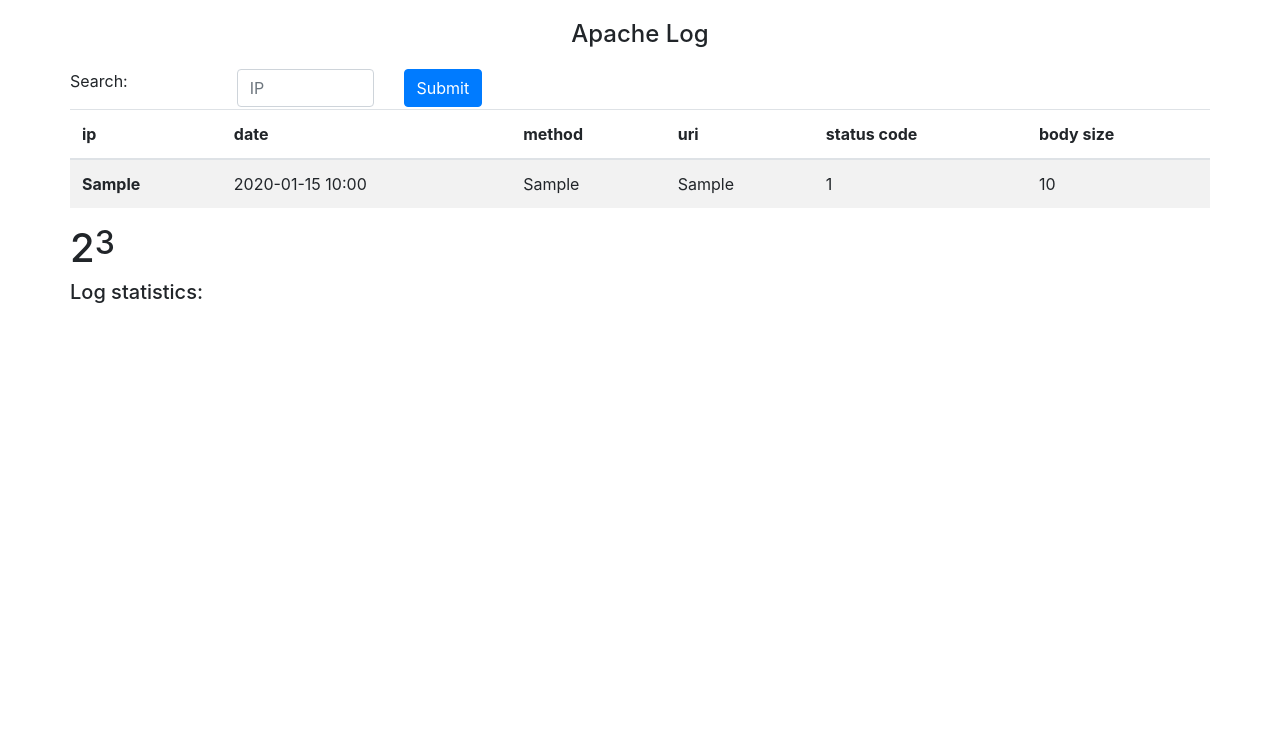
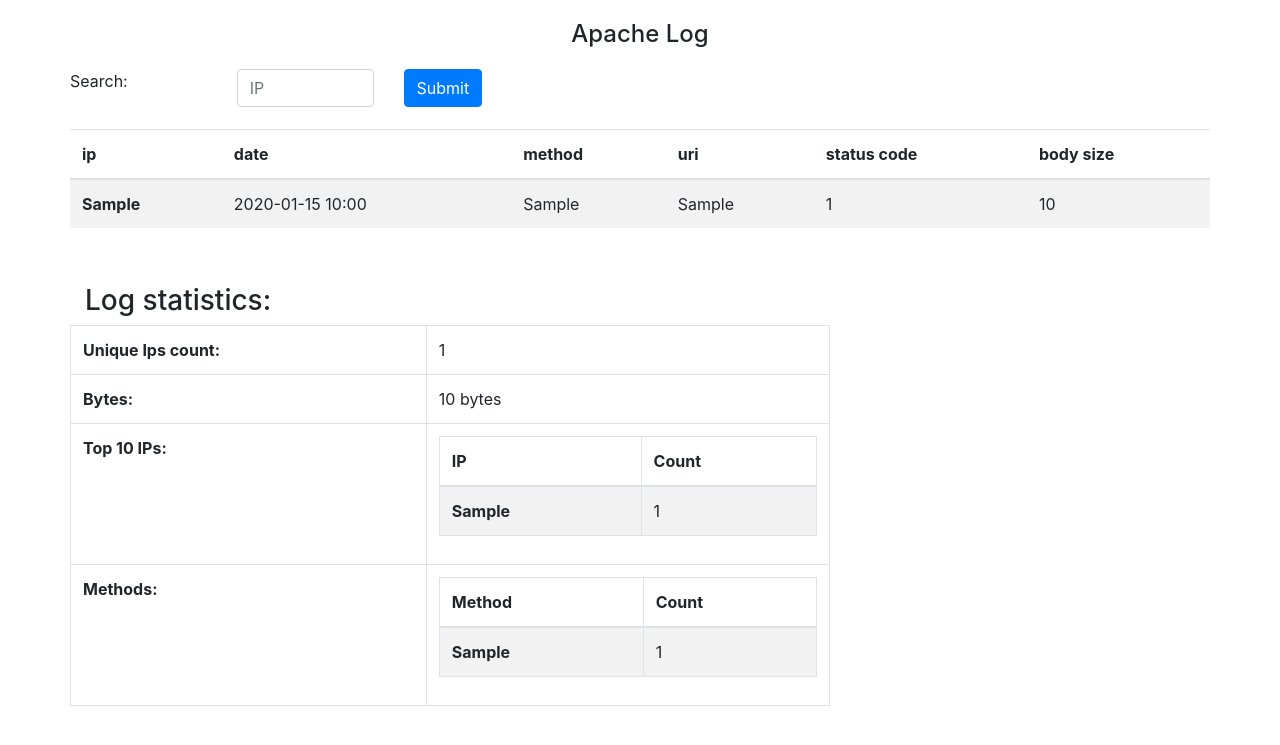
Before and after one commit to assigdev/logs_proc, a Django app: page / in a window 1280 px wide. Shown: the top 745 px of the page. Run offline with Django 3.2, Linux system fonts and the light colour scheme; tables that the repository leaves empty hold one stand-in row (values such as "Sample post"); some libraries are stand-ins or nearby versions.

Commit message:
aggregate statistics for log

```diff
--- a/app/logs/models.py
+++ b/app/logs/models.py
@@ -16,8 +16,8 @@
     @classmethod
     def get_statistics(cls, queryset):
         return {
-            'unique_ip': '',
-            'top_ten_ip': '',
-            'methods_count': '',
-            'bytes': ''
+            'unique_ips_count': queryset.values('ip').distinct().count(),
+            'top_ten_ips': queryset.values('ip').annotate(count=models.Count('ip')).order_by('-count')[:10],
+            'method_counts': queryset.values('method').annotate(count=models.Count('method')).order_by('-count'),
+            'bytes': queryset.aggregate(models.Sum('body_size')).get('body_size__sum')
         }
--- a/app/logs/views.py
+++ b/app/logs/views.py
@@ -16,5 +16,5 @@
 
     def get_context_data(self, *, object_list=None, **kwargs):
         context = super().get_context_data()
-        context['statistic'] = LogItem.get_statistics(self.get_queryset())
+        context['statistics'] = LogItem.get_statistics(self.get_queryset())
         return context
--- a/app/templates/logs/log_statistics.html
+++ b/app/templates/logs/log_statistics.html
@@ -1 +1,57 @@
-<h5>Log statistics:</h5>
+<div class="col-md-12">
+    <h3 style="margin-top: 40px">Log statistics:</h3>
+</div>
+<table class="table table-bordered col-md-8">
+    <tr>
+        <th>Unique Ips count:</th>
+        <td>{{ statistics.unique_ips_count }}</td>
+    </tr>
+    <tr>
+        <th>Bytes:</th>
+        <td>{{ statistics.bytes|filesizeformat }}</td>
+    </tr>
+    <tr>
+        <th>Top 10 IPs:</th>
+        <td>
+            <table class="table table-striped col-md-4">
+                <thead>
+                <tr>
+                    <th scope="col">IP</th>
+                    <th scope="col">Count</th>
+                </tr>
+                </thead>
+                <tbody>
+                {% for top_ten_ip in statistics.top_ten_ips %}
+                    <tr>
+                        <th>{{ top_ten_ip.ip }}</th>
+                        <td>{{ top_ten_ip.count }}</td>
+                    </tr>
+                {% endfor %}
+
+                </tbody>
+            </table>
+        </td>
+    </tr>
+    <tr>
+        <th>Methods:</th>
+        <td>
+            <table class="table table-striped col-md-4">
+                <thead>
+                <tr>
+                    <th scope="col">Method</th>
+                    <th scope="col">Count</th>
+                </tr>
+                </thead>
+                <tbody>
+                {% for method_count in statistics.method_counts %}
+                    <tr>
+                        <th>{{ method_count.method }}</th>
+                        <td>{{ method_count.count }}</td>
+                    </tr>
+                {% endfor %}
+
+                </tbody>
+            </table>
+        </td>
+    </tr>
+</table>
--- a/app/templates/logs/logitem_list.html
+++ b/app/templates/logs/logitem_list.html
@@ -10,7 +10,7 @@
     <h4 style="text-align: center; margin: 20px 20px">Apache Log</h4>
 
     <div class="row">
-        <form>
+        <form style="margin-bottom: 20px">
             <div class="row">
                 <div class="col">
                     <p>Search: </p>
@@ -49,10 +49,6 @@
 
             </tbody>
         </table>
-        <h1>2</h1>
-        <p>{{ filter.form.as_p }}</p>
-        <p>{{ filter.qs.count }}</p>
-        <h2>3</h2>
     </div>
     {% include 'includes/pagination.html' %}
 
```
